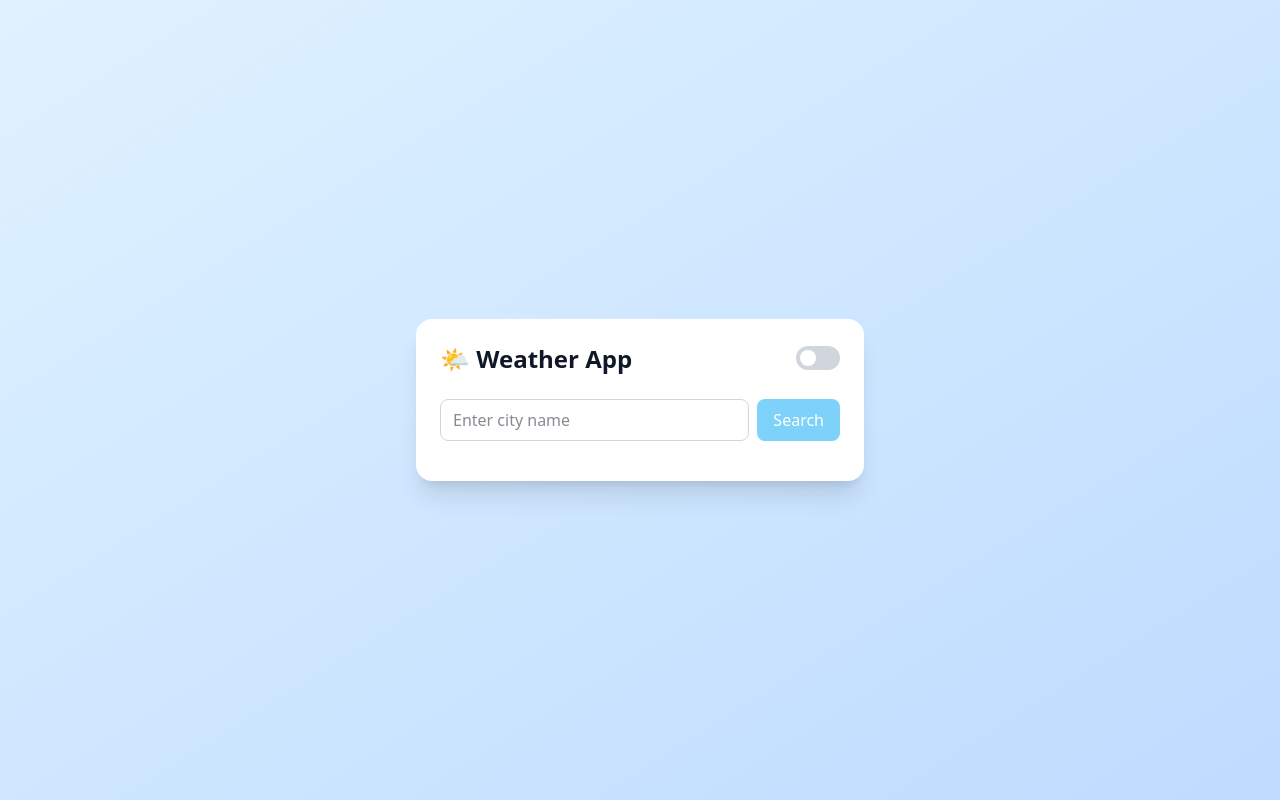
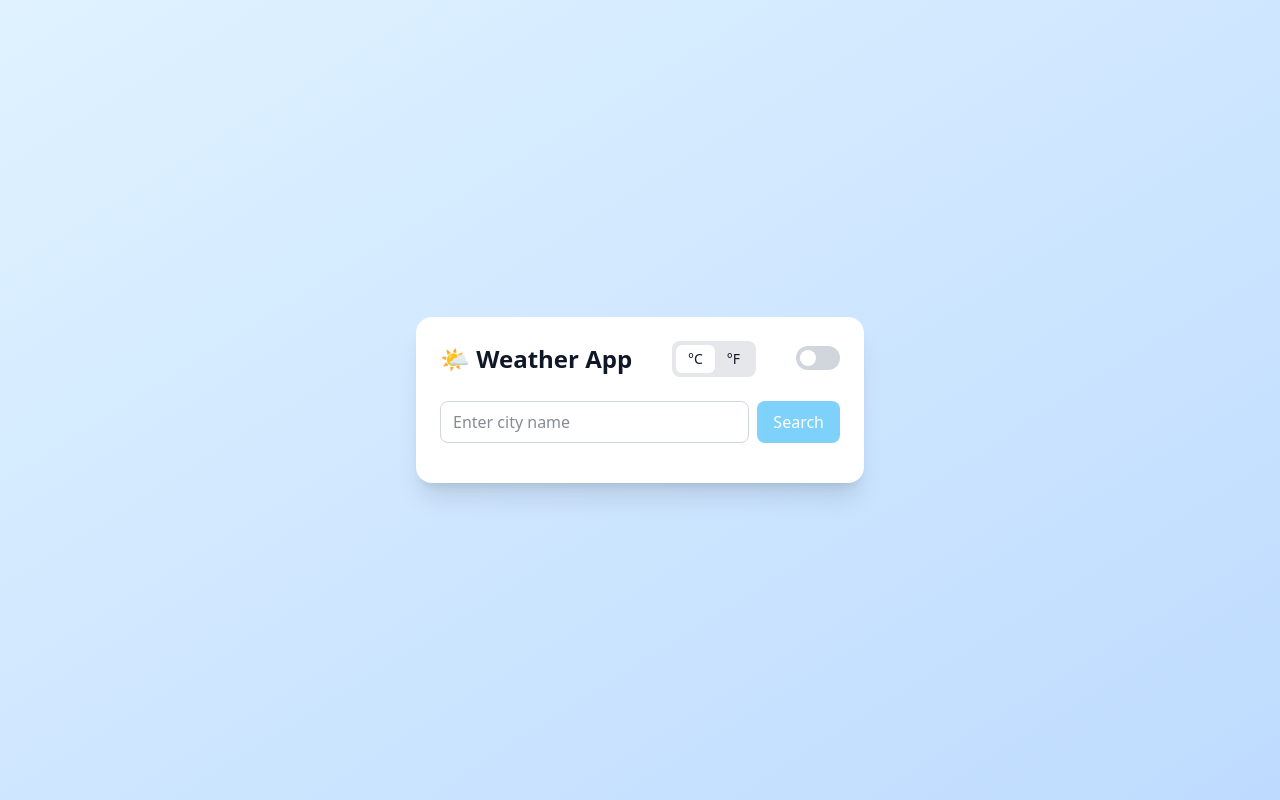
Before and after one commit to FloGey82/angular-weather-dashboard, an Angular app: page / in a window 1280 px wide. Built offline with nearby package versions, Linux system fonts and the light colour scheme.

Commit message:
feat: added temperature unit segmented control (C°/F°)

```diff
--- a/src/app/core/services/weather.service.ts
+++ b/src/app/core/services/weather.service.ts
@@ -5,12 +5,17 @@ import { environments } from '../../../environments/environments';
 import { catchError, EMPTY, finalize, tap, throwError } from 'rxjs';
 import { forecastResponse } from '../models/forecast.models';
 
+export type tempUnit = 'C' | 'F';
+
 @Injectable({ providedIn: 'root' })
 export class WeatherService {
   currentWeather = signal<WeatherResponse | null>(null);
   forecast = signal<forecastResponse | null>(null);
+
   loading = signal(false);
   error = signal<string | null>(null);
+
+  temperatureUnit = signal<tempUnit>('C');
 
   private _http = inject(HttpClient);
 
@@ -62,4 +67,15 @@ export class WeatherService {
       )
       .subscribe();
   }
+  setTempUnit(unit: tempUnit) {
+    this.temperatureUnit.set(unit);
+  }
+
+  displayTemperature(tempCelsius: number) {
+    if (this.temperatureUnit() === 'C') {
+      return tempCelsius;
+    }
+
+    return ((tempCelsius ?? 0) * 9) / 5 + 32;
+  }
 }
--- a/src/app/features/weather/forecast-card/forecast-card.html
+++ b/src/app/features/weather/forecast-card/forecast-card.html
@@ -14,7 +14,7 @@
         />
 
         <p class="font-semibold text-gray-800 dark:text-gray-100">
-          🌡️ {{ weather.main.temp | number: '1.1-1' }}°C
+          🌡️ {{ weatherService.displayTemperature(weather.main.temp) | number: '1.1-1' }}°{{weatherService.temperatureUnit()}}
         </p>
       </div>
     }
--- a/src/app/features/weather/forecast-card/forecast-card.ts
+++ b/src/app/features/weather/forecast-card/forecast-card.ts
@@ -1,6 +1,7 @@
-import { Component, input } from '@angular/core';
+import { Component, inject, input } from '@angular/core';
 import { forecastResponse } from '../../../core/models/forecast.models';
 import { DatePipe, DecimalPipe } from '@angular/common';
+import { WeatherService } from '../../../core/services/weather.service';
 
 @Component({
   selector: 'app-forecast-card',
@@ -10,4 +11,5 @@ import { DatePipe, DecimalPipe } from '@angular/common';
 })
 export class ForecastCard {
   forecast = input<forecastResponse | null>(null);
+  weatherService = inject(WeatherService);
 }
--- a/src/app/features/weather/weather-card/weather-card.html
+++ b/src/app/features/weather/weather-card/weather-card.html
@@ -1,14 +1,20 @@
-@if (weather()) {
+@if (weather(); as w) {
   <div class="mt-4 bg-sky-50 dark:bg-gray-800 rounded-xl p-4 text-center space-y-2">
-    <h2 class="text-xl font-medium text-gray-800 dark:text-gray-200" >{{ weather()?.name }}</h2>
+    <h2 class="text-xl font-medium text-gray-800 dark:text-gray-200">{{ w.name }}</h2>
     <img
-      [src]="'http://openweathermap.org/img/wn/' + weather()?.weather?.[0]?.icon + '@2x.png'"
+      [src]="'http://openweathermap.org/img/wn/' + w.weather[0].icon + '@2x.png'"
       class="mx-auto"
     />
     <p class="text-4xl font-bold text-sky-600">
-      🌡️ {{ weather()?.main?.temp | number: '1.1-1' }} °C
+      🌡️ {{ weatherService.displayTemperature(w.main.temp) | number: '1.1-1' }} °{{
+        weatherService.temperatureUnit()
+      }}
     </p>
-    <p class="text-gray-600 dark:text-gray-400 capitalize">{{ weather()?.weather?.[0]?.description }}</p>
-    <p class="text-sm text-gray-500 dark:text-gray-300">💧 Humidity: {{ weather()?.main?.humidity }}%</p>
+    <p class="text-gray-600 dark:text-gray-400 capitalize">
+      {{ w.weather[0].description }}
+    </p>
+    <p class="text-sm text-gray-500 dark:text-gray-300">
+      💧 Humidity: {{ w.main.humidity }}%
+    </p>
   </div>
 }
--- a/src/app/features/weather/weather-card/weather-card.ts
+++ b/src/app/features/weather/weather-card/weather-card.ts
@@ -1,6 +1,7 @@
-import { Component, input } from '@angular/core';
+import { Component, inject, input } from '@angular/core';
 import { WeatherResponse } from '../../../core/models/weather.model';
 import { DecimalPipe } from '@angular/common';
+import { WeatherService } from '../../../core/services/weather.service';
 
 @Component({
   selector: 'app-weather-card',
@@ -10,4 +11,5 @@ import { DecimalPipe } from '@angular/common';
 })
 export class WeatherCard {
   weather = input<WeatherResponse | null>(null);
+  weatherService = inject(WeatherService);
 }
--- a/src/app/features/weather/weather-page/weather-page.html
+++ b/src/app/features/weather/weather-page/weather-page.html
@@ -7,6 +7,25 @@
     <!-- Header -->
     <div class="flex items-center justify-between">
       <h1 class="text-2xl font-semibold flex items-center gap-2">🌤 Weather App</h1>
+      <div class="flex bg-gray-200 dark:bg-gray-700 rounded-lg p-1 text-sm">
+  <button
+    (click)="weatherService.setTempUnit('C')"
+    class="px-3 py-1 rounded-md"
+    [class.bg-white]="weatherService.temperatureUnit() === 'C'"
+    [class.dark:bg-gray-900]="weatherService.temperatureUnit() === 'C'"
+  >
+    °C
+  </button>
+
+  <button
+    (click)="weatherService.setTempUnit('F')"
+    class="px-3 py-1 rounded-md"
+    [class.bg-white]="weatherService.temperatureUnit() === 'F'"
+    [class.dark:bg-gray-900]="weatherService.temperatureUnit() === 'F'"
+  >
+    °F
+  </button>
+</div>
       <app-dark-mode-toggle />
     </div>
     <app-weather-search />
```
